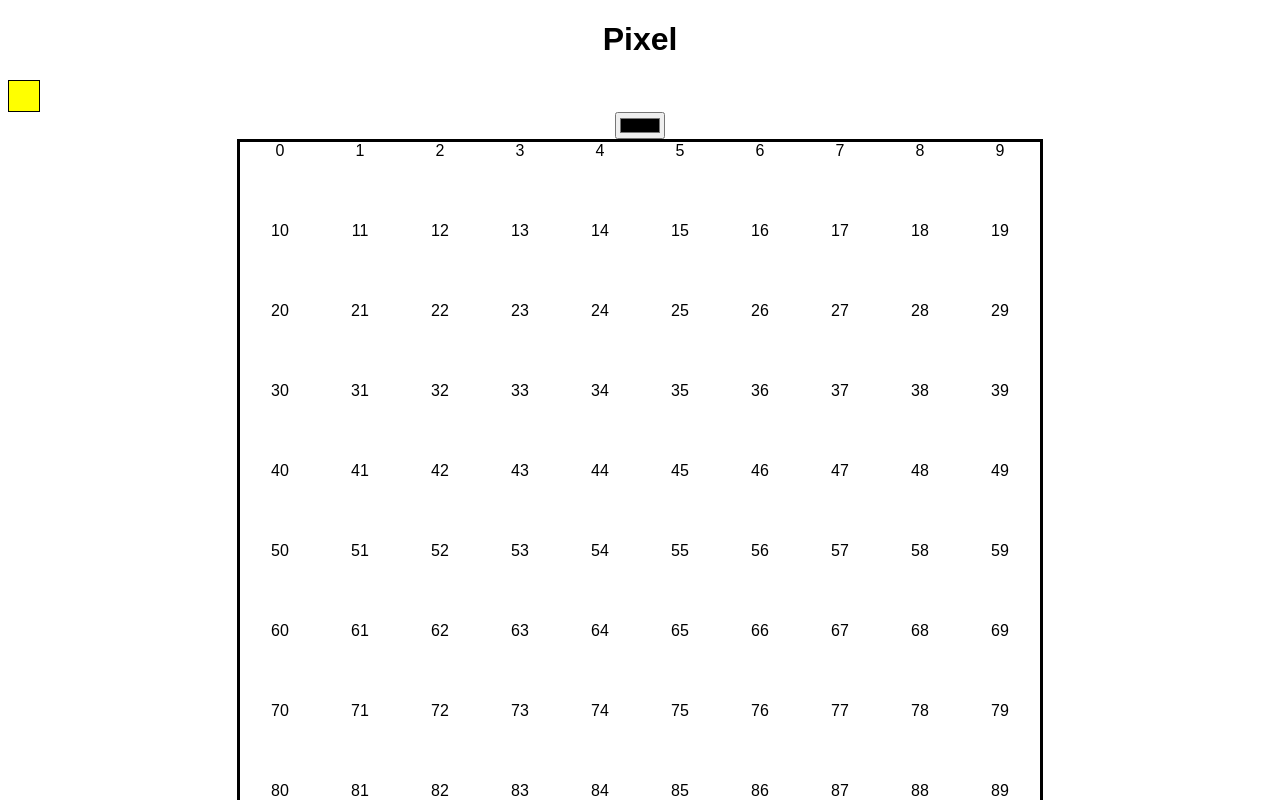
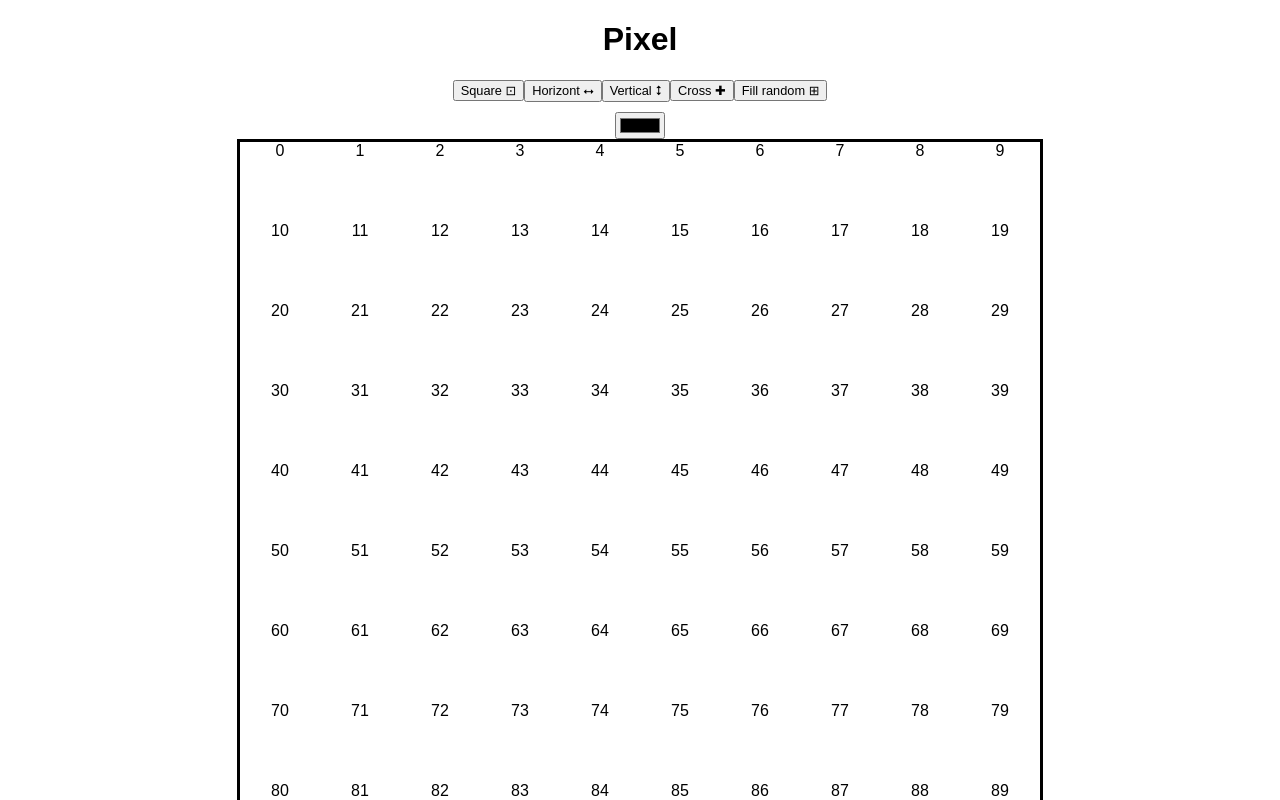
Before and after one commit to bogutskii/pixel-draw, a React (Create React App) app: page / in a window 1280 px wide. Shown: the top 800 px of the page. Built offline with nearby package versions, Linux system fonts and the light colour scheme.

Commit message:
brush buttons

```diff
--- /dev/null
+++ b/src/Components/Brush.js
@@ -0,0 +1,18 @@
+import React from 'react'
+
+
+
+
+const Brush = ()=>{
+    return <div className='brush-block'>
+
+        <button className='btn-brush'>Square ⊡</button>
+        <button className='btn-brush'>Horizont ⭤</button>
+        <button className='btn-brush'>Vertical ⭥</button>
+        <button className='btn-brush'>Cross ✚</button>
+        <button className='btn-brush'>Fill random ⊞</button>
+
+    </div>
+}
+
+export default Brush;
--- a/src/Components/Field.css
+++ b/src/Components/Field.css
@@ -23,3 +23,9 @@
   border: 1px solid;
   margin-right:2px;
 }
+.btn-brush{
+  font-size: 1vw;
+}
+.brush-block{
+  margin: 10px;
+}
--- a/src/Components/Field.js
+++ b/src/Components/Field.js
@@ -1,11 +1,14 @@
 import React, {useState} from "react";
+
 import "./Field.css";
+import Brush from "./Brush";
 
 const Field = () => {
     const [block, setBlock] = useState(new Array(100).fill({color: "white"}));
     const [currentColor, setCurrentColor] = useState("black");
-    const [colorHistory, setColorHistory] = useState(["yellow"]);
-    const changePixelColor = (ind) => {
+    const [colorHistory, setColorHistory] = useState([]);
+
+    const saveToHistory = (ind) => {
         if (!colorHistory.includes(currentColor)) {
             setColorHistory([...colorHistory, currentColor]);
         }
@@ -19,18 +22,19 @@ const Field = () => {
     const changeColor = (e) => {
         setCurrentColor(e);
     };
-    const saveToHistory = (color) => {
+    const changePixelColor = (color) => {
         setCurrentColor(color);
     };
     return (
         <>
+            <Brush/>
             {/*{colorHistory.map((el,i) => <div  className='color-history' style={{background: el}}>.</div>)} */}
             <div className="colorhistory">
                 {colorHistory.map((el, i) => (
                     <div
                         className="pixelHistory"
                         style={{background: el}}
-                        onClick={() => saveToHistory(el)}
+                        onClick={() => changePixelColor(el)}
                     >
                         {" "}
                     </div>
@@ -47,7 +51,7 @@ const Field = () => {
                     <div
                         className="pixel"
                         style={{background: el.color}}
-                        onClick={() => changePixelColor(i)}
+                        onClick={() => saveToHistory(i)}
                     >
                         {i}
                     </div>
```
